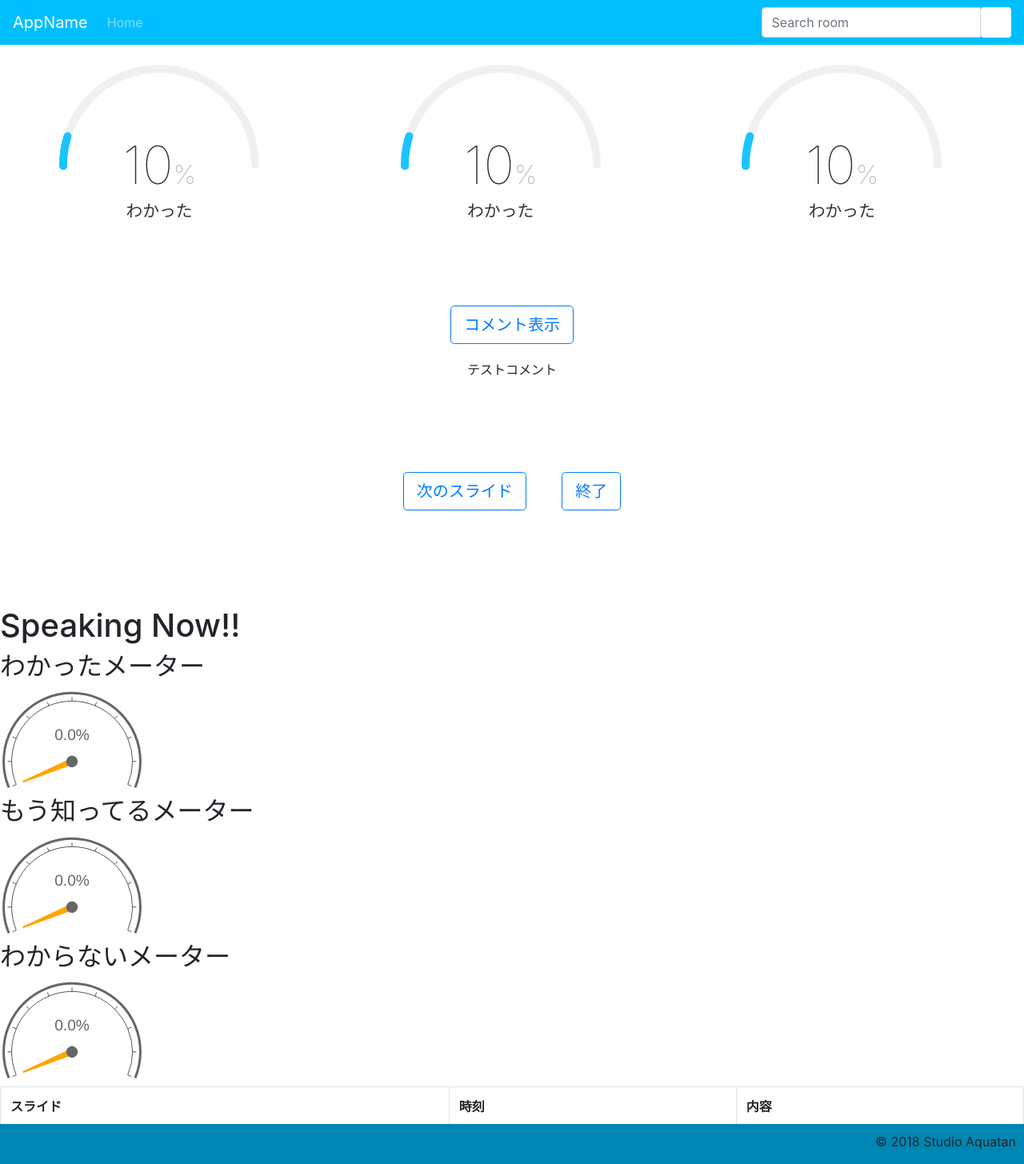
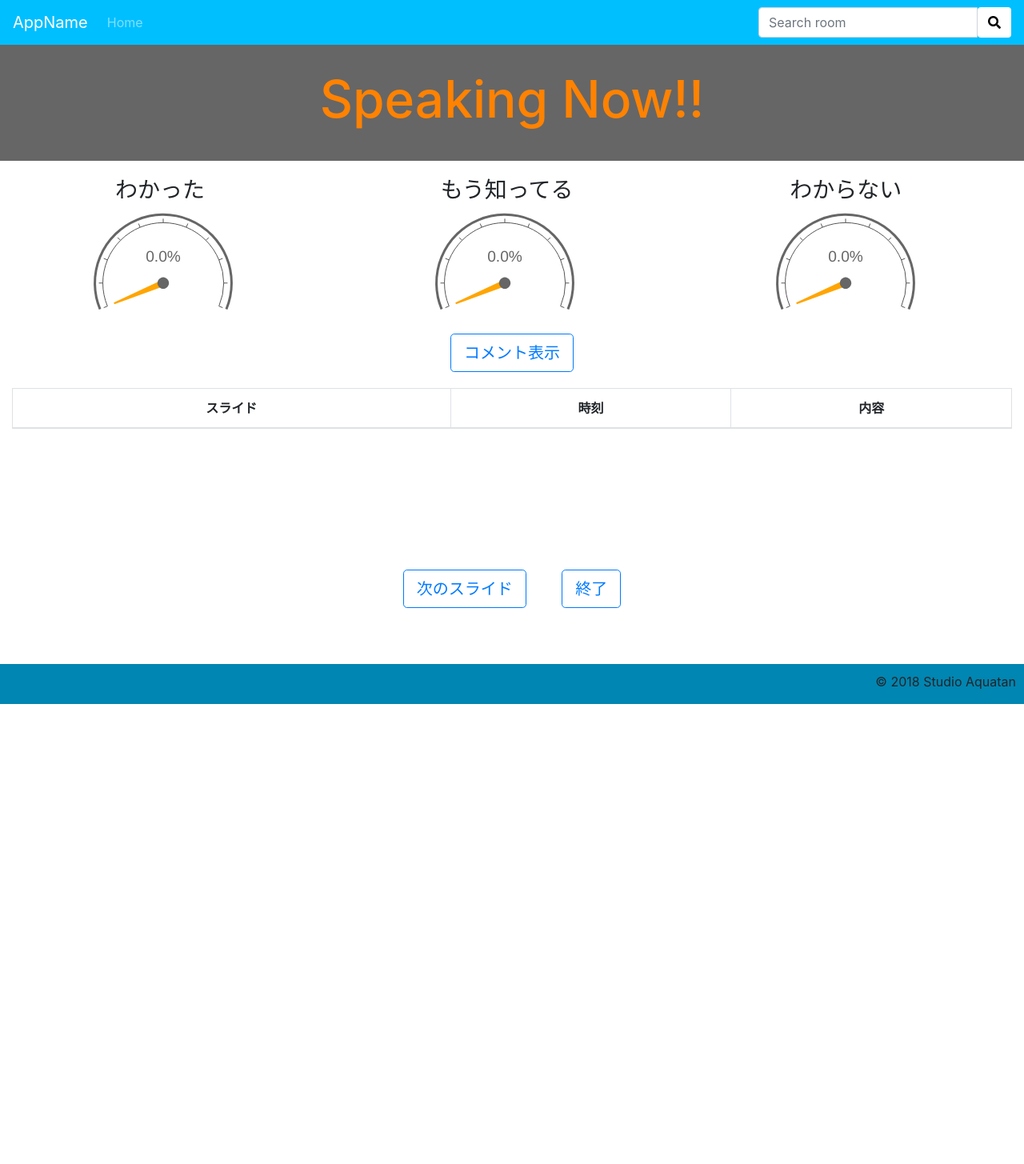
Before and after one commit to StudioAquatan/HackU2018, a Django app: page /poll/speaker/ in a window 1280 px wide. Shown: the whole page at 80% size. After the commit the page ends 880 px from the top, so only its background shows below. Run offline with Django 3.2, Linux system fonts and the light colour scheme; data that the repository does not hold is empty; some libraries are stand-ins or nearby versions; some web fonts are replaced.

Commit message:
細かなデザインの修正

```diff
--- a/app/webapp/poll/static/poll/css/style.css
+++ b/app/webapp/poll/static/poll/css/style.css
@@ -19,6 +19,11 @@
     margin-right: 80px;
 }
 
+.jumbotron-fluid h1 {
+    font-size: 3.6rem;
+    color: #FF8200;
+}
+
 html {
     position: relative;
     min-height: 100%;
@@ -36,7 +41,7 @@ body {
     height: 100%;
 }
 
-.test {
+.slide-group-buttons {
     padding: 10px;
     margin: 10px;
     padding-bottom: 20px;
@@ -75,18 +80,20 @@ body {
     height: 50px;
 }
 
+.container-speaktime {
+    margin-bottom: 20px;
+    padding: 30px;
+    text-align: center;
+    color: #FF8200;
+    background: linear-gradient(rgba(0, 0, 0, 0.6), rgba(0, 0, 0, 0.6));
+}
+
+.container-speaktime h1 {
+    font-size: 4rem;
+}
+
 .btn-outline-primary:hover {
 }
-
-/*.btn-circle {*/
-/*width: 30px;*/
-/*height: 30px;*/
-/*text-align: center;*/
-/*padding: 6px 0;*/
-/*font-size: 12px;*/
-/*line-height: 1.42;*/
-/*border-radius: 15px;*/
-/*}*/
 
 .btn-outline-primary.btn-lg {
     /*padding: 20px;*/
@@ -94,7 +101,7 @@ body {
 }
 
 .btn-circle.btn-lg {
-    margin: 10px;
+    margin: 4rem;
     width: 10rem;
     height: 10rem;
     padding: 2rem 2rem;
@@ -109,49 +116,30 @@ body {
     background-color: #0086B2;
 }
 
-.GaugeMeter {
-    Position: Relative;
-    Text-Align: Center;
-    Overflow: Hidden;
-    Cursor: Default;
-}
-
-.GaugeMeter SPAN,
-.GaugeMeter B {
-    Margin: 0 23%;
-    Width: 54%;
-    Position: Absolute;
-    Text-align: Center;
-    Display: Inline-Block;
-    Color: RGBa(0, 0, 0, .8);
-    Font-Weight: 100;
-    Overflow: Hidden;
-    White-Space: NoWrap;
-    Text-Overflow: Ellipsis;
-}
-
-.GaugeMeter[data-style="Semi"] B {
-    Margin: 0 10%;
-    Width: 80%;
-}
-
-.GaugeMeter S,
-.GaugeMeter U {
-    Text-Decoration: None;
-    Font-Size: .5em;
-    Opacity: .5;
-}
-
-.GaugeMeter B {
-    Color: Black;
-    Font-Weight: 300;
-    Font-Size: .5em;
-    Opacity: .8;
-}
-
 .container-meter {
     margin-left: 3%;
     margin-right: 5%;
+}
+
+.container-table {
+    padding-bottom: 30px;
+    margin-bottom: 30px;
+}
+
+.understand h3 {
+    margin-left: 95px;
+}
+
+.have_known h3 {
+    margin-left: 75px;
+}
+
+.not_understand h3 {
+    margin-left: 85px;
+}
+
+.epoch.gauge-small {
+    margin-left: 65px;
 }
 
 @media (min-width: 320px) {
@@ -166,7 +154,7 @@ body {
 @media (min-width: 375px) {
 
     .container-meter {
-    margin-left: 15%;
+    margin-left: 16%;
     margin-right: 0%;
     }
 
@@ -178,7 +166,7 @@ body {
 @media (min-width: 425px) {
 
     .container-meter {
-    margin-left: 19%;
+    margin-left: 20%;
     margin-right: 0%;
     }
 
@@ -187,7 +175,7 @@ body {
 @media (min-width: 768px) {
 
    .container-meter {
-    margin-left: 33%;
+    margin-left: 34%;
     margin-right: 0%;
    }
 
@@ -214,7 +202,7 @@ body {
 @media (min-width: 1440px) {
 
     .container-meter {
-    margin-left: 21%;
+    margin-left: 29%;
     margin-right: 0%;
     }
 
@@ -222,7 +210,7 @@ body {
 @media (min-width: 2560px) {
 
     .container-meter {
-    margin-left: 35%;
+    margin-left: 40%;
     margin-right: 0%;
     }
 
--- a/app/webapp/poll/templates/poll/speaker.html
+++ b/app/webapp/poll/templates/poll/speaker.html
@@ -7,92 +7,45 @@
 {# メインコンテンツ #}
 {% block content %}
 
+    <div class="container-speaktime">
+        <h1>Speaking Now!!</h1>
+    </div>
+
     <div class="row" style="position: center">
         <div class="col-lg" style="padding: 0%">
             <div class="container-meter">
-                <div class="GaugeMeter" id="understood_meter"
-                     data-percent="10"
-                     data-append="%"
-                     data-total="100"
-                     data-size="300"
-                     data-width="10"
-                     data-color="#19C5FF"
-                     data-style="Semi"
-                     data-label="<font style='font-size:1.3rem;'>わかった</font>"
-                ></div>
+                <div id="understand_gauge" class="understand">
+                    <h3>わかった</h3>
+                    <div class="epoch gauge-small"></div>
+                </div>
             </div>
         </div>
         <div class="col-lg" style="padding: 0%">
             <div class="container-meter">
-                <div class="GaugeMeter" id="knew_meter"
-                     data-percent="10"
-                     data-append="%"
-                     data-total="100"
-                     data-size="300"
-                     data-width="10"
-                     data-color="#19C5FF"
-                     data-style="Semi"
-                     data-label="<font style='font-size:1.3rem;'>わかった</font>"
-                ></div>
+                <div id="have_known_gauge" class="have_known">
+                    <h3>もう知ってる</h3>
+                    <div class="epoch gauge-small"></div>
+                </div>
             </div>
         </div>
         <div class="col-lg" style="padding: 0%">
             <div class="container-meter">
-                <div class="GaugeMeter" id="not_understood_meter"
-                     data-percent="10"
-                     data-append="%"
-                     data-total="100"
-                     data-size="300"
-                     data-width="10"
-                     data-color="#19C5FF"
-                     data-style="Semi"
-                     data-label="<font style='font-size:1.3rem;'>わかった</font>"
-                ></div>
+                <div id="not_understand_gauge" class="not_understand">
+                    <h3>わからない</h3>
+                    <div class="epoch gauge-small"></div>
+                </div>
             </div>
         </div>
     </div>
     <div class="container-fluid jumbotron-container">
         <div class="container">
+            {% csrf_token %}
             <button class="btn btn-outline-primary btn-lg">
                 コメント表示
             </button>
         </div>
-        <div class="container">
-            <p>
-                テストコメント
-            </p>
-        </div>
-    </div>
-    <div class="container-fluid jumbotron-container">
-        <div class="test">
-            <button class="btn btn-outline-primary btn-lg">
-                次のスライド
-            </button>
-            <button class="btn btn-outline-primary btn-lg">
-                終了
-            </button>
-        </div>
-    </div>
-
-    <h1 class="site-name">Speaking Now!!</h1>
-
-    {#  票数の割合のメーター  #}
-    <div id="understand_gauge" class="understand">
-        <h2>わかったメーター</h2>
-        <div class="epoch gauge-small"></div>
-    </div>
-
-    <div id="have_known_gauge" class="have_known">
-        <h2>もう知ってるメーター</h2>
-        <div class="epoch gauge-small"></div>
-    </div>
-
-    <div id="not_understand_gauge" class="not_understand">
-        <h2>わからないメーター</h2>
-        <div class="epoch gauge-small"></div>
-    </div>
-
         {# コメント一覧表 #}
+        <div class="container-table">
             <table class="table table-striped table-bordered">
                 <thead>
                 <tr>
@@ -104,6 +57,21 @@
                 <tbody id="comment_info">
                 </tbody>
             </table>
+        </div>
+    </div>
+    <div class="container-fluid jumbotron-container">
+        <div class="slide-group-buttons">
+            <form action="{% url 'poll:change-status' %}" method="post">
+                {% csrf_token %}
+                <button class="btn btn-outline-primary btn-lg" type='submit' name='action' value='next-slide'>
+                    次のスライド
+                </button>
+                <button class="btn btn-outline-primary btn-lg" type='submit' name='action' value='fin-lec'>
+                    終了
+                </button>
+            </form>
+        </div>
+    </div>
 
     <script>
         let understand_gauge_cnt = 0;
@@ -307,17 +275,6 @@
 
     </script>
 
-    <!-- ========================================================== -->
-
-    <form action="{% url 'poll:change-status' %}" method="post">
-        {% csrf_token %}
-        <button type='submit' name='action' value='next-slide'>次のスライド</button>
-        <button type='submit' name='action' value='fin-lec'>講義終了</button>
-    </form>
-
-
-    <!-- ========================================================== -->
-
     {# モーダルの配置 #}
     <div class="modal" id="modal-both" tabindex="-1">
         <div class="modal-dialog modal-lg">
--- a/app/webapp/templates/base.html
+++ b/app/webapp/templates/base.html
@@ -11,6 +11,9 @@
     <link rel="stylesheet" type="text/css" href="{% static 'poll/css/style.css' %}"/>
     {# Epoch.jsに付随するCSS #}
     <link rel="stylesheet" type="text/css" href="{% static 'poll/css/epoch.min.css' %}">
+
+    {# アイコンを読み込む #}
+    <link href="https://use.fontawesome.com/releases/v5.0.6/css/all.css" rel="stylesheet">
 
     {# モーダルウィンドウ作るのに必要っぽいものを読み込む #}
     <link rel="stylesheet" href="{% static 'poll/css/bootstrap.css' %}">
@@ -41,7 +44,7 @@
 {# ナビゲーションバー #}
 {% block navi %}
     <nav class="navbar navbar-expand-lg navbar-dark fixed-top" style="background-color: #00bfff">
-        <a class="navbar-brand" href="#">AppName</a>
+        <a class="navbar-brand" href="/poll/">AppName</a>
         <button class="navbar-toggler" type="button" data-toggle="collapse" data-target="#navbarSupportedContent"
                 aria-controls="navbarSupportedContent" aria-expanded="false" aria-label="Toggle navigation">
             <span class="navbar-toggler-icon"></span>
@@ -50,7 +53,7 @@
         <div class="collapse navbar-collapse" id="navbarSupportedContent">
             <ul class="navbar-nav mr-auto">
                 <li class="nav-item">
-                    <a class="nav-link" href="">Home</a>
+                    <a class="nav-link" href="/poll/">Home</a>
                 </li>
             </ul>
             <form class="navbar-form navbar-right">
```
Also changed, not shown: app/webapp/poll/templates/poll/index.html (+6 -25 lines), app/webapp/poll/templates/poll/listener.html (+9 -8 lines). Lines whose indentation alone changed are shown as unchanged.
